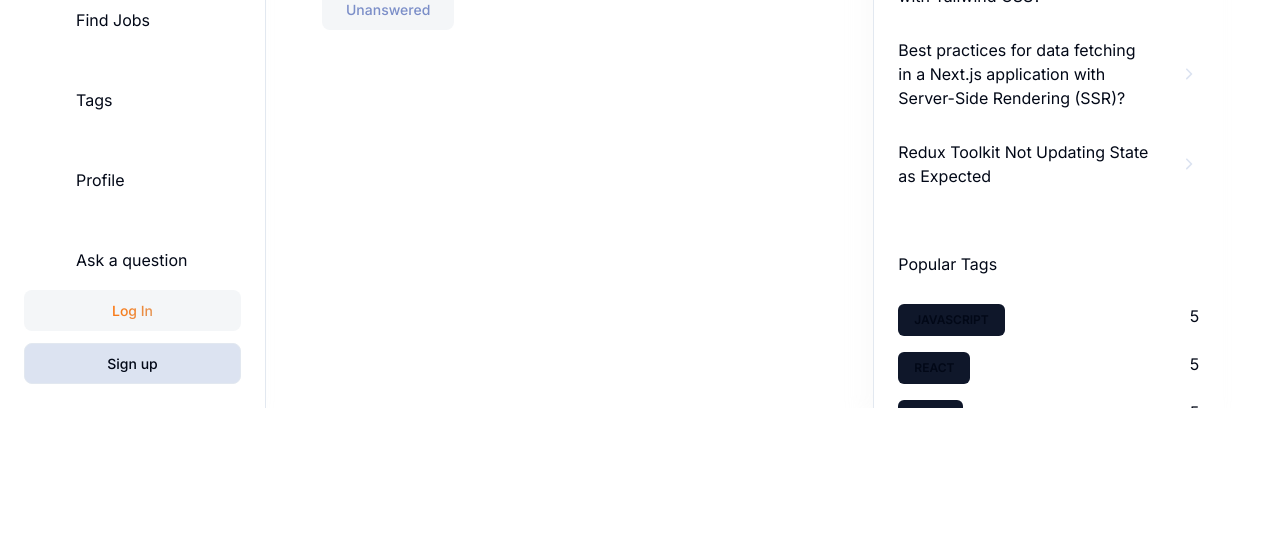
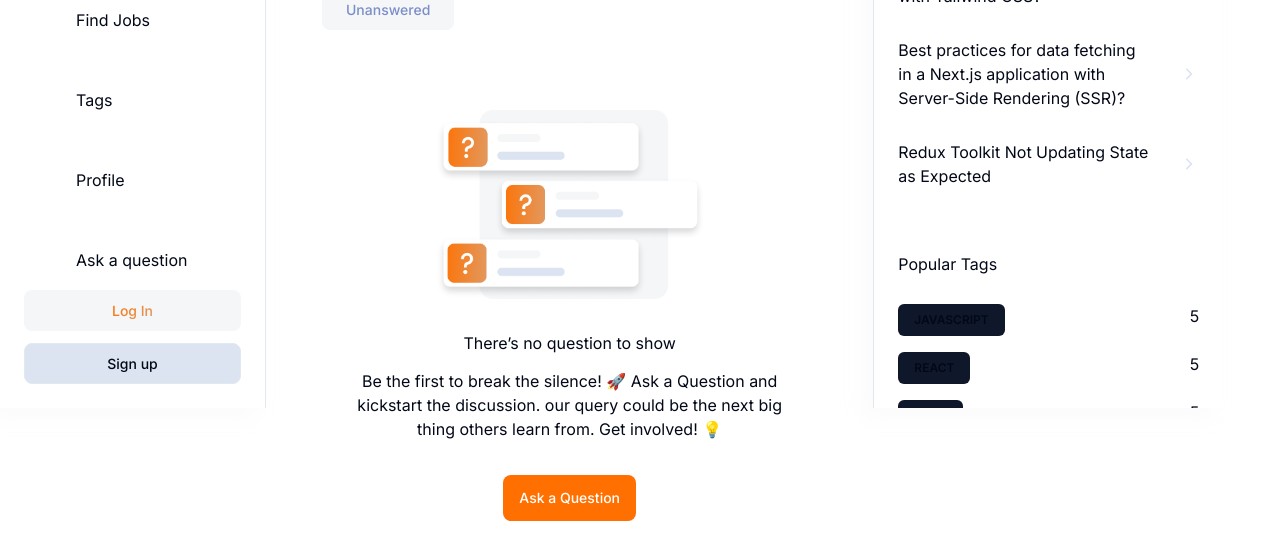
Before and after one commit to deysan/next-overflow, a Next.js app: page / in a window 1280 px wide. Shown: the part 392-934 px from the top of the page. Before the commit the page ends 800 px from the top, so only its background shows below. Built offline with nearby package versions, Linux system fonts and the light colour scheme; no server answers.

Commit message:
Add no result screen

```diff
--- a/app/(root)/(home)/page.tsx
+++ b/app/(root)/(home)/page.tsx
@@ -4,6 +4,7 @@
 import Filter from '@/components/shared/Filter';
 import { HomePageFilters } from '@/constants/filters';
 import HomeFilters from '@/components/home/HomeFilters';
+import NoResult from '@/components/shared/NoResult';
 
 export default function Home() {
   return (
@@ -38,6 +39,15 @@
       </div>
 
       <HomeFilters />
+
+      <div className="mt-10 flex w-full flex-col gap-6">
+        <NoResult
+          title="There’s no question to show"
+          description="Be the first to break the silence! 🚀 Ask a Question and kickstart the discussion. our query could be the next big thing others learn from. Get involved! 💡"
+          link="/ask-question"
+          linkTitle="Ask a Question"
+        />
+      </div>
     </>
   );
 }
--- /dev/null
+++ b/components/shared/NoResult.tsx
@@ -0,0 +1,48 @@
+import Image from 'next/image';
+import Link from 'next/link';
+import { Button } from '../ui/button';
+
+export default function NoResult({
+  title,
+  description,
+  link,
+  linkTitle,
+}: {
+  title: string;
+  description: string;
+  link: string;
+  linkTitle: string;
+}) {
+  return (
+    <div className="mt-10 flex w-full flex-col items-center justify-center">
+      <Image
+        src="/assets/images/light-illustration.png"
+        alt="No result illustration"
+        width={270}
+        height={200}
+        className="block object-contain dark:hidden"
+      />
+
+      <Image
+        src="/assets/images/dark-illustration.png"
+        alt="No result illustration"
+        width={270}
+        height={200}
+        className="hidden object-contain dark:flex"
+      />
+
+      <h2 className="h2-bold text-dark200_light900 mt-8">{title}</h2>
+
+      <p className="body-regular text-dark500_light700 my-3.5 max-w-md text-center">
+        {description}
+      </p>
+
+      <Button
+        className="paragraph-medium mt-5 min-h-[46px] rounded-lg bg-primary-500 px-4 py-3 text-light-900 hover:bg-primary-500 dark:bg-primary-500 dark:text-light-900"
+        asChild
+      >
+        <Link href={link}>{linkTitle}</Link>
+      </Button>
+    </div>
+  );
+}
```
